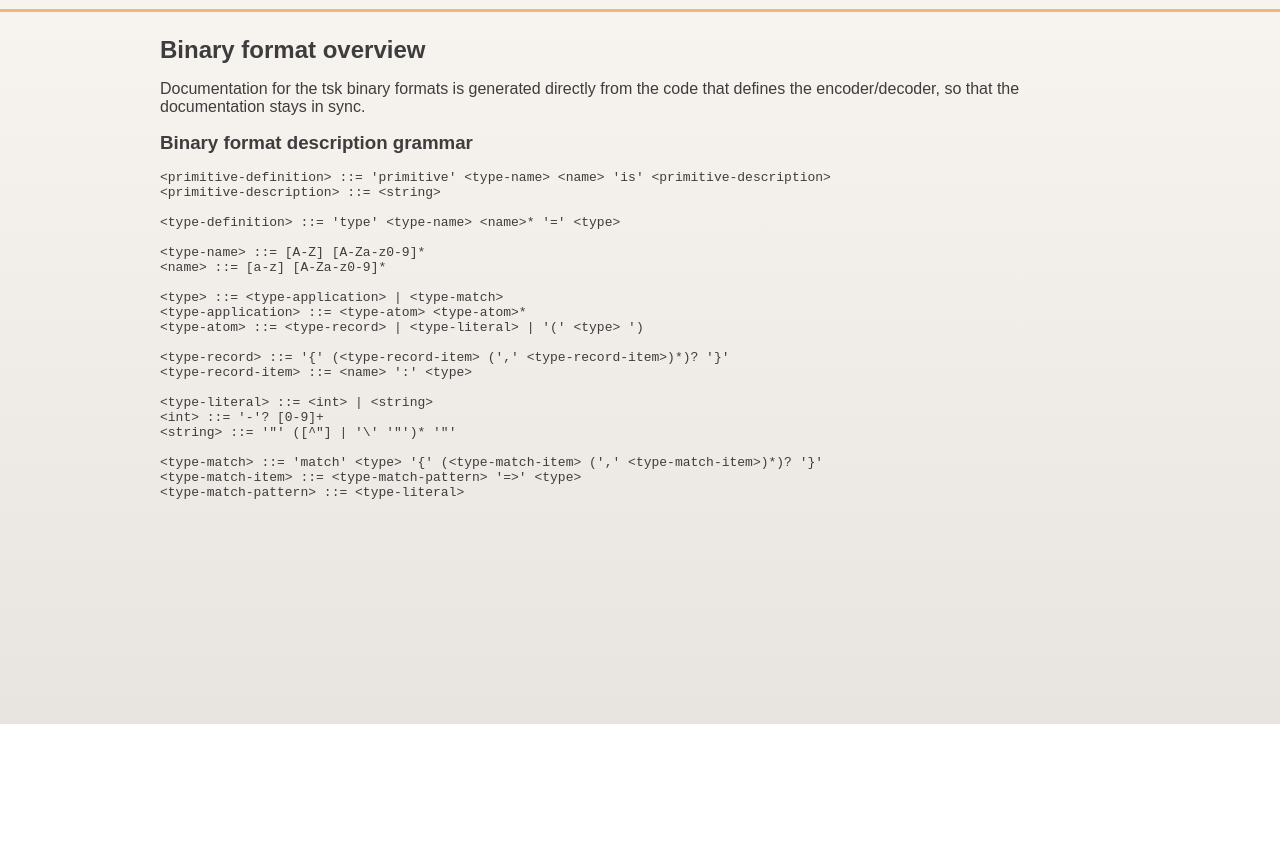
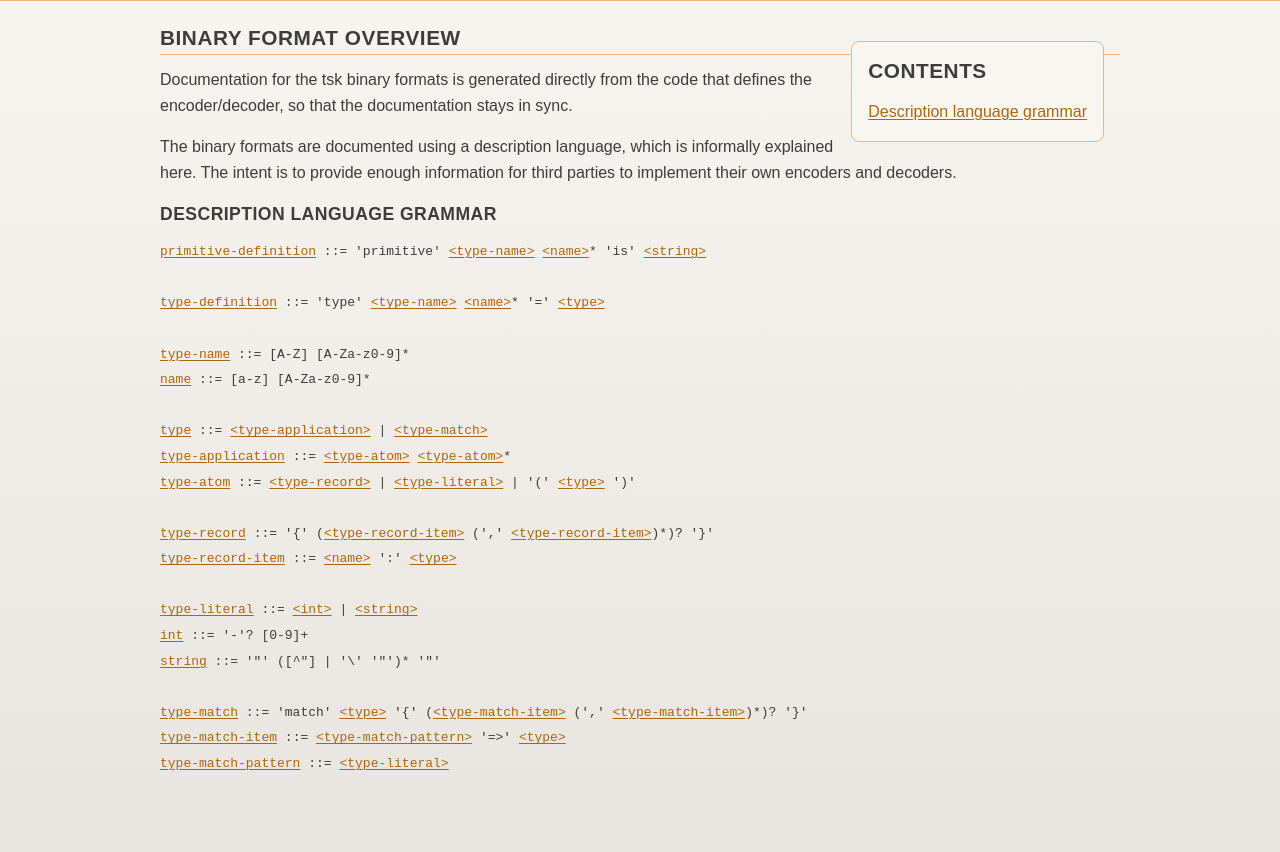
Before and after one commit to LightAndLight/tsk, a plain HTML site: page docs/binary-format.html in a window 1280 px wide. Shown: the part 76-928 px from the top of the page. Before the commit the page ends 800 px from the top, so only its background shows below. Drawn offline with Linux system fonts and the light colour scheme.

Commit message:
Generate interlinked description language grammar

```diff
--- a/docs/binary-format.html
+++ b/docs/binary-format.html
@@ -15,33 +15,43 @@
 </header>
 
 <main>
+<div id="toc">
+<h2>Contents</h2>
+<ul>
+<li><a href="#description-language-grammar">Description language grammar</a>
+</ul>
+</div>
+
 <h2>Binary format overview</h2>
-<p>Documentation for the tsk binary formats is generated directly from the code that defines the encoder/decoder, so that the documentation stays in sync.
+<p>Documentation for the tsk binary formats is generated directly from the code that defines the encoder/decoder, so that the documentation stays in sync.</p>
+<p>The binary formats are documented using a description language, which is informally explained here.
+The intent is to provide enough information for third parties to implement their own encoders and decoders.</p>
 
-<h3>Binary format description grammar</h3>
+<h3 id="description-language-grammar"><a href="#description-language-grammar">Description language grammar</a></h3>
 <pre>
-&lt;primitive-definition&gt; ::= 'primitive' &lt;type-name&gt; &lt;name&gt; 'is' &lt;primitive-description&gt;
-&lt;primitive-description&gt; ::= &lt;string&gt;
+<a id="grammar-primitive-definition" href="#grammar-primitive-definition">primitive-definition</a> ::= 'primitive' <a href="#grammar-type-name">&lt;type-name&gt;</a> <a href="#grammar-name">&lt;name&gt;</a>* 'is' <a href="#grammar-string">&lt;string&gt;</a>
 
-&lt;type-definition&gt; ::= 'type' &lt;type-name&gt; &lt;name&gt* '=' &lt;type&gt;
+<a id="grammar-type-definition" href="#grammar-type-definition">type-definition</a> ::= 'type' <a href="#grammar-type-name">&lt;type-name&gt;</a> <a href="#grammar-name">&lt;name&gt;</a>* '=' <a href="#grammar-type">&lt;type&gt;</a>
 
-&lt;type-name&gt; ::= [A-Z] [A-Za-z0-9]*
-&lt;name&gt; ::= [a-z] [A-Za-z0-9]*
+<a id="grammar-type-name" href="#grammar-type-name">type-name</a> ::= [A-Z] [A-Za-z0-9]*
+<a id="grammar-name" href="#grammar-name">name</a> ::= [a-z] [A-Za-z0-9]*
 
-&lt;type&gt; ::= &lt;type-application&gt; | &lt;type-match&gt;
-&lt;type-application&gt; ::= &lt;type-atom&gt; &lt;type-atom&gt;*
-&lt;type-atom&gt; ::= &lt;type-record&gt; | &lt;type-literal&gt; | '(' &lt;type&gt; ')
+<a id="grammar-type" href="#grammar-type">type</a> ::= <a href="#grammar-type-application">&lt;type-application&gt;</a> | <a href="#grammar-type-match">&lt;type-match&gt;</a>
+<a id="grammar-type-application" href="#grammar-type-application">type-application</a> ::= <a href="#grammar-type-atom">&lt;type-atom&gt;</a> <a href="#grammar-type-atom">&lt;type-atom&gt;</a>*
+<a id="grammar-type-atom" href="#grammar-type-atom">type-atom</a> ::= <a href="#grammar-type-record">&lt;type-record&gt;</a> | <a href="#grammar-type-literal">&lt;type-literal&gt;</a> | '(' <a href="#grammar-type">&lt;type&gt;</a> ')'
 
-&lt;type-record&gt; ::= '{' (&lt;type-record-item&gt; (',' &lt;type-record-item&gt;)*)? '}'
-&lt;type-record-item&gt; ::= &lt;name&gt; ':' &lt;type&gt;
+<a id="grammar-type-record" href="#grammar-type-record">type-record</a> ::= '{' (<a href="#grammar-type-record-item">&lt;type-record-item&gt;</a> (',' <a href="#grammar-type-record-item">&lt;type-record-item&gt;</a>)*)? '}'
+<a id="grammar-type-record-item" href="#grammar-type-record-item">type-record-item</a> ::= <a href="#grammar-name">&lt;name&gt;</a> ':' <a href="#grammar-type">&lt;type&gt;</a>
 
-&lt;type-literal&gt; ::= &lt;int&gt | &lt;string&gt;
-&lt;int&gt; ::= '-'? [0-9]+
-&lt;string&gt; ::= '"' ([^"] | '\' '"')* '"'
+<a id="grammar-type-literal" href="#grammar-type-literal">type-literal</a> ::= <a href="#grammar-int">&lt;int&gt;</a> | <a href="#grammar-string">&lt;string&gt;</a>
+<a id="grammar-int" href="#grammar-int">int</a> ::= '-'? [0-9]+
+<a id="grammar-string" href="#grammar-string">string</a> ::= '"' ([^"] | '\' '"')* '"'
 
-&lt;type-match&gt; ::= 'match' &lt;type&gt; '{' (&lt;type-match-item&gt; (',' &lt;type-match-item&gt;)*)? '}'
-&lt;type-match-item&gt; ::= &lt;type-match-pattern&gt; '=&gt;' &lt;type&gt;
-&lt;type-match-pattern&gt; ::= &lt;type-literal&gt;
+<a id="grammar-type-match" href="#grammar-type-match">type-match</a> ::= 'match' <a href="#grammar-type">&lt;type&gt;</a> '{' (<a href="#grammar-type-match-item">&lt;type-match-item&gt;</a> (',' <a href="#grammar-type-match-item">&lt;type-match-item&gt;</a>)*)? '}'
+<a id="grammar-type-match-item" href="#grammar-type-match-item">type-match-item</a> ::= <a href="#grammar-type-match-pattern">&lt;type-match-pattern&gt;</a> '=>' <a href="#grammar-type">&lt;type&gt;</a>
+<a id="grammar-type-match-pattern" href="#grammar-type-match-pattern">type-match-pattern</a> ::= <a href="#grammar-type-literal">&lt;type-literal&gt;</a>
+
+
 </pre>
 </main>
 </body>
--- a/docs/main.css
+++ b/docs/main.css
@@ -1,6 +1,8 @@
 :root {
   --primary: #efb679;
-  --primary-dark: #cd9251;
+  --primary-light: #fcd6a6;
+  --primary-medium: #cd9251;
+  --primary-dark: #aa670d;
 }
 
 * {
@@ -12,6 +14,7 @@ body {
   background: linear-gradient(180deg, #f9f5f0 0%, #e8e4df 100%);
   color: #3d3d3d;
   font-family: sans-serif;
+  line-height: 160%;
 
   margin: 0;
   min-height: 100vh;
@@ -24,7 +27,7 @@ header {
   padding-top: 1.5rem;
 }
 
-h1 a {
+h1 a, h2 a, h3 a, h4 a, h5 a, h6 a {
   color: inherit;
   text-decoration: none;
 }
@@ -40,6 +43,23 @@ main {
   padding: 1.5rem;
 }
 
+*:target {
+  background-color: var(--primary-light);
+}
+
+h3:target, h4:target, h5:target, h6:target {
+  background-color: unset;
+  text-decoration: underline;
+  text-decoration-color: var(--primary);
+  text-decoration-thickness: 2px;
+  text-underline-offset: 0.25em;
+}
+
+a {
+  color: var(--primary-dark);
+  text-underline-offset: 0.15em;
+}
+
 h1, h2, h3, h4, h5, h6 {
   margin-bottom: 1rem;
 }
@@ -48,14 +68,26 @@ p + *, pre + * {
   margin-top: 1rem;
 }
 
-.list-header {
-  border-bottom: 1px solid #f1c9a0;
-  font-size: 1.1rem;
-  letter-spacing: 0.03rem;
+h2, h3, h4, h5, h6 {
+  letter-spacing: 0.025em;
   text-transform: uppercase;
 
   margin-bottom: 0.75rem;
-  padding-bottom: 0.75rem;
+}
+
+h2 {
+  font-size: 1.3rem;
+
+  border-bottom: 1px solid var(--primary);
+  padding-bottom: 0.25rem;
+}
+
+h3 {
+  font-size: 1.1rem;
+}
+
+h4, h5, h6 {
+  font-size: 1rem;
 }
 
 .list-header + ul {
@@ -80,5 +112,24 @@ p + *, pre + * {
 }
 
 a.help {
-  color: var(--primary-dark);
+  color: var(--primary-medium);
 }
+
+#toc {
+  float: right;
+
+  margin: 1rem;
+  padding: 1rem;
+
+  background-color: #f9f5f0;
+  border: 1px solid var(--primary);
+  border-radius: 0.5rem;
+}
+
+#toc h2 {
+  border-bottom: none;
+}
+
+#toc ul {
+  list-style-type: none;
+}
```
Also changed, not shown: docs-templates/binary-format.html (added, +36 -0 lines), 3 other files.
